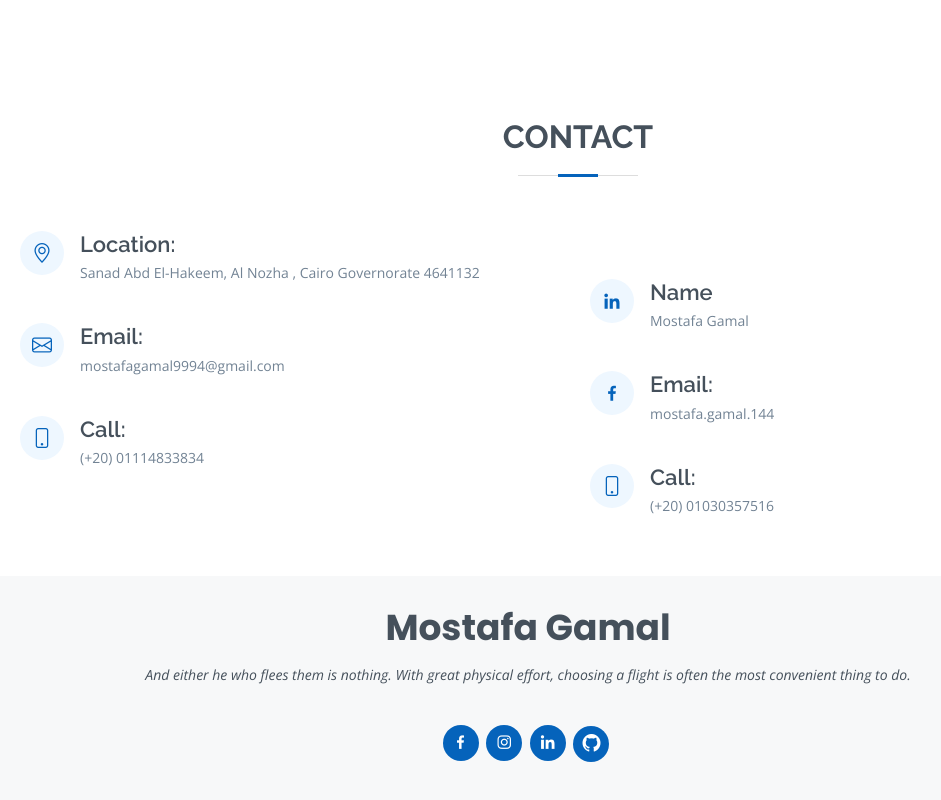
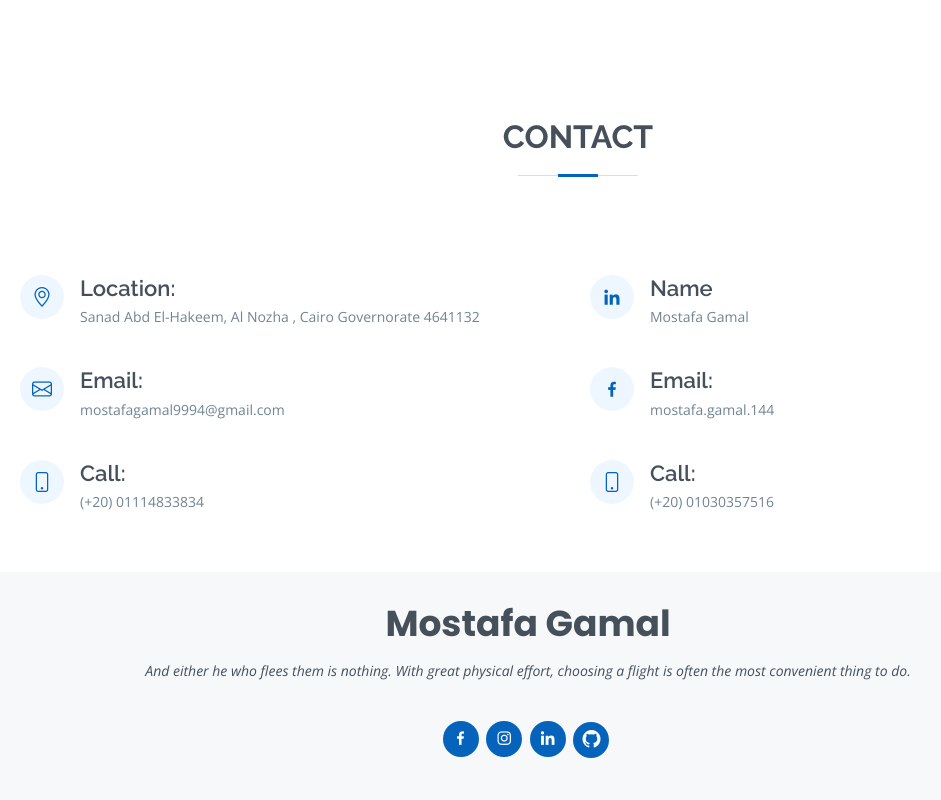
Before and after one commit to Mostafa-Gamal-mo/MyResume, a plain HTML site: page index.html in a window 1280 px wide. Shown: the part 3587-4387 px from the top of the page, without its empty margins (112-1053 px from the left). Drawn offline with nearby package versions, Linux system fonts and the light colour scheme.

Commit message:
third commit

```diff
--- a/index.html
+++ b/index.html
@@ -481,9 +481,9 @@
           <h2>Contact</h2>
         </div>
 
-        <div class="row mt-1">
+        <div class="row ">
 
-          <div class="col-lg-6">
+          <div class="col-lg-6 mt-sm-5">
             <div class="info">
               <div class="address">
                 <i class="bi bi-geo-alt"></i>
@@ -506,7 +506,7 @@
             </div>
 
           </div>
-          <div class="col-lg-6 mt-5">
+          <div class="col-lg-6 mt-sm-5">
             <div class="info">
               <div class="address">
                 <i class="bx bxl-linkedin"></i>
```
